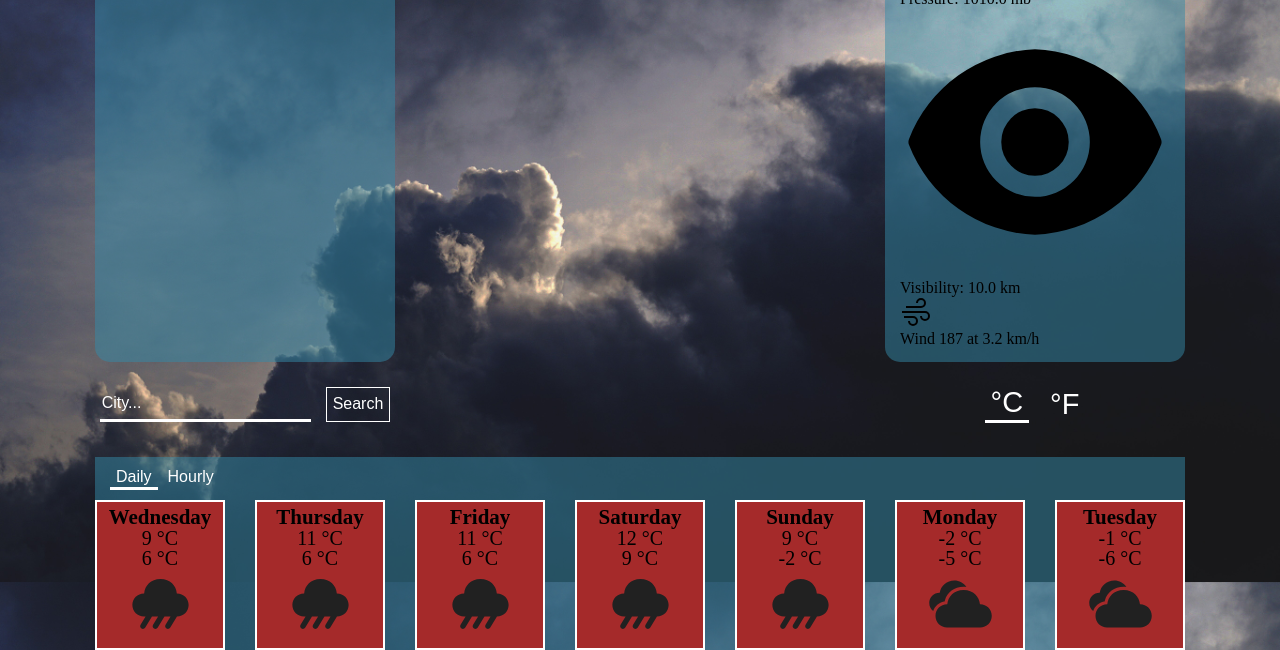
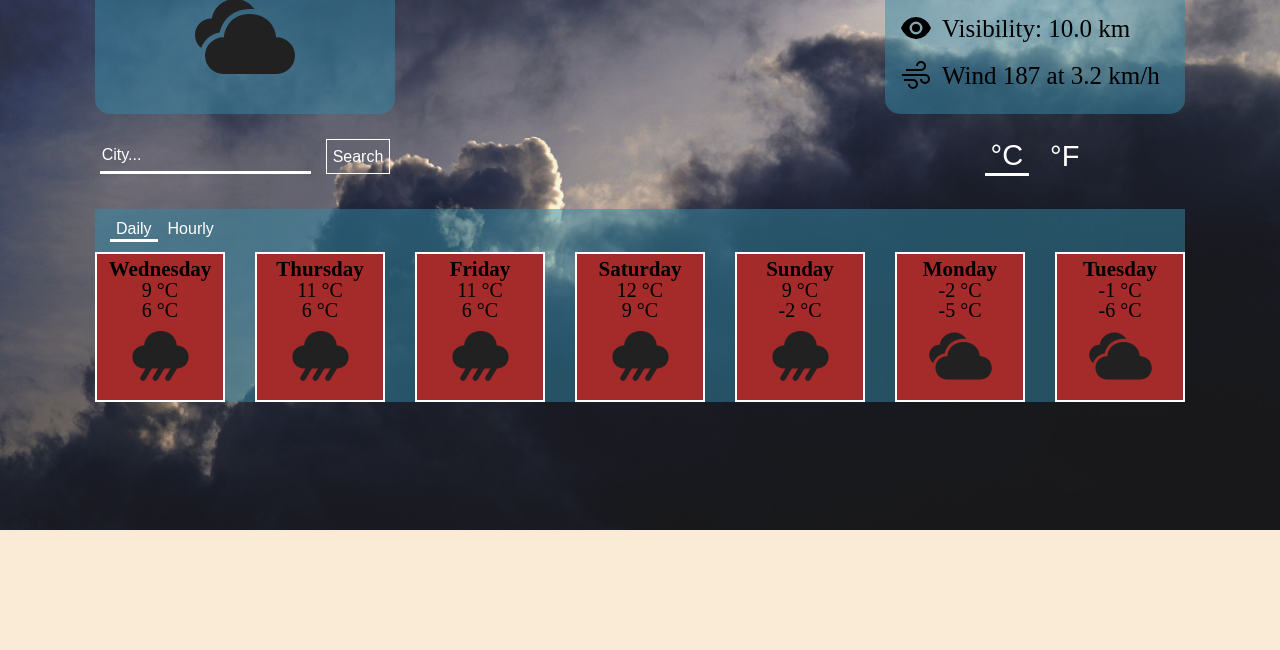
Before and after one commit to ykoziy/odin-weather-app, a plain HTML site: page index.html in a window 1280 px wide. Shown: the part 270-920 px from the top of the page. After the commit the page ends 800 px from the top, so only its background shows below. Drawn offline with Linux system fonts and the light colour scheme.

Commit message:
Fixed styling of other conditions.

```diff
--- a/style/index.css
+++ b/style/index.css
@@ -114,6 +114,23 @@ h2 {
   height: auto;
   text-align: center;
   align-self: center;
+}
+
+.current-weather-right {
+  font-size: 2.5rem;
+  justify-content: space-around;
+}
+
+.current-weather-right div {
+  display: flex;
+  gap: 10px;
+  justify-content: flex-start;
+  align-items: center;
+}
+
+.current-weather-right div img {
+  height: 32px;
+  width: 32px;
 }
 
 #main-w-temperature {
```
